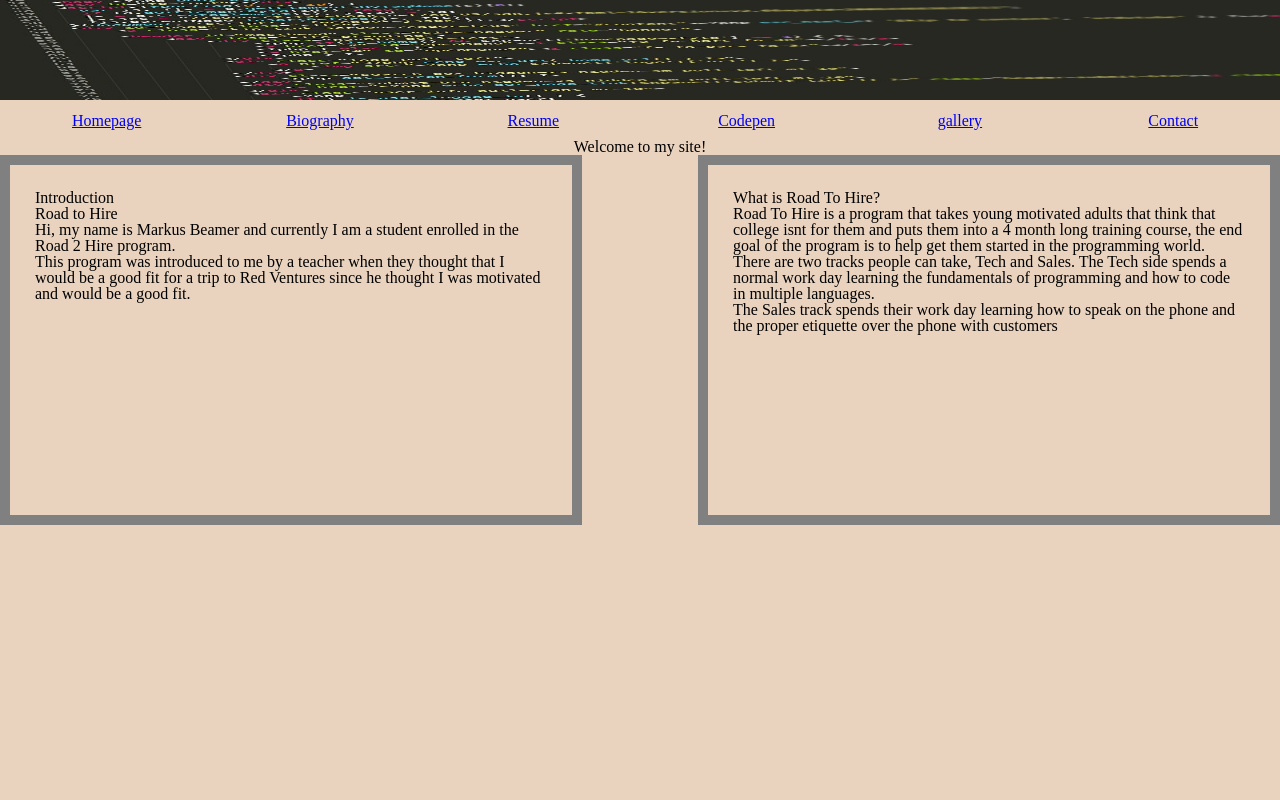
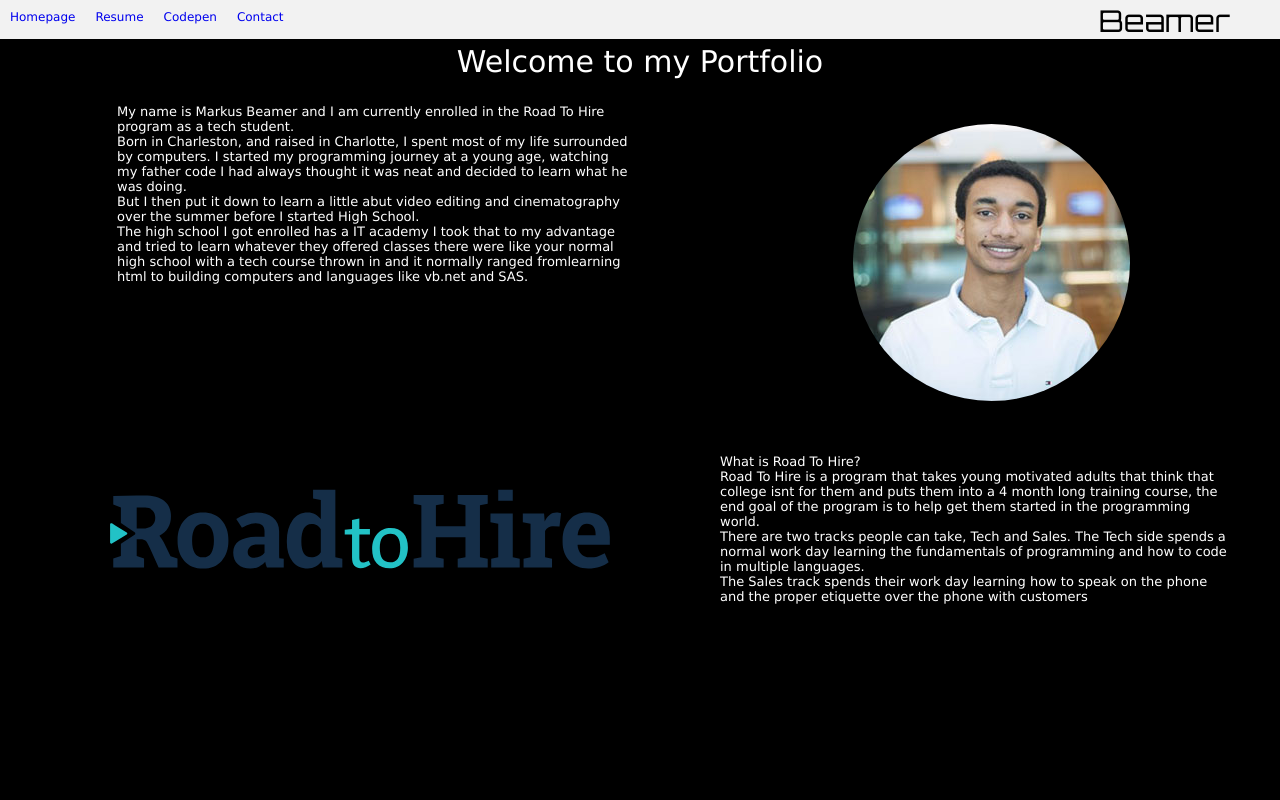
Before and after one commit to Mabeamer/Biograpy, a plain HTML site: page index.html in a window 1280 px wide. Shown: the top 800 px of the page. Drawn offline with nearby package versions, Linux system fonts and the light colour scheme.

Commit message:
editing biopage

```diff
--- a/index.html
+++ b/index.html
@@ -3,31 +3,29 @@
 <head>
   <title>Homepage</title>
   <link rel="stylesheet" href="styling.css">
+  <link href="https://fonts.googleapis.com/css?family=Orbitron" rel="stylesheet">
 </head>
 <body>
-  <header>
-    <!-- banner image and navigation goes here -->
-    <img src="images/banner.jpg" alt="Banner" id="banner">
-  </header>
   <nav class="links">
     <ul id="navigation">
       <li><a href="index.html">Homepage</a></li>
-      <li><a href="Biography.html">Biography</a></li>
       <li><a href="Resume.html">Resume</a></li>
       <li><a href="Codepen.html">Codepen</a></li>
-      <li><a href="gallery.html">gallery</a></li>
       <li><a href="Contact.html">Contact</a></li>
+      <p id="nameplate">Beamer</p>
     </ul>
   </nav>
   <section>
-    <p id="welcome"> Welcome to my site! </p>
+    <p id="welcome"> Welcome to my Portfolio </p>
     <div style="" class="pannel-wrapper">
+      <img src="images/profile.jpg" alt="profile" id="profileimg">
       <div style="" class="pannel-left">
-        <h1>Introduction</h1>
-        <strong> Road to Hire </strong>
-        <p>Hi, my name is Markus Beamer and currently I am a student enrolled in the Road 2 Hire program.</p>
-        <p>This program was introduced to me by a teacher when they thought that I would be a good fit for a trip to Red Ventures since he thought I was motivated and would be a good fit.</p>
+        <p>My name is Markus Beamer and I am currently enrolled in the Road To Hire program as a tech student.</p>
+        <p>Born in Charleston, and raised in Charlotte, I spent most of my life surrounded by computers. I started my programming journey at a young age, watching my father code I had always thought it was neat and decided to learn what he was doing.</p>
+        <p>But I then put it down to learn a little abut video editing and cinematography over the summer before I started High School.</p>
+        <p>The high school I got enrolled has a IT academy I took that to my advantage and tried to learn whatever they offered classes there were like your normal high school with a tech course thrown in and it normally ranged fromlearning html to building computers and languages like vb.net and SAS.</p>
       </div>
+      <img src="images/r2hbanner.svg" alt="r2hlogo" id="r2hlogo">
       <div style="" class="pannel">
         <section class="road2hire">
           <h1> What is Road To Hire?</h1>
@@ -44,5 +42,10 @@
     <a href="http://road2hire.org/">Road2Hire</a>
     <a href="https://www.linkedin.com/in/markus-a-beamer-528925137/">Linkin</a>
   </footer>
+    <script
+  src="https://code.jquery.com/jquery-3.2.1.js"
+  integrity="sha256-DZAnKJ/6XZ9si04Hgrsxu/8s717jcIzLy3oi35EouyE="
+  crossorigin="anonymous"></script>
+  <script src="script.js"></script>
 </body>
 </html>
--- a/script.js
+++ b/script.js
@@ -35,3 +35,20 @@ function test() {
   console.log(event);
   event.preventDefault();
 }
+
+// $(document).ready(function() {
+//   $('.pannel').slideDown();
+// });
+$(document).ready(function(){
+  $('.pannel').delay(450).fadeIn('slow');
+});
+$(document).ready(function(){
+  $('.pannel-left').delay(350).fadeIn('slow');
+});
+$(document).ready(function(){
+  $('#profileimg').delay(580).fadeIn('slow');
+});
+$(document).ready(function(){
+  $('#r2hlogo').delay(550).fadeIn('slow');
+});
+console.log("testing");
--- a/styling.css
+++ b/styling.css
@@ -34,9 +34,6 @@ footer, header, hgroup, menu, nav, section {
 
 
 
-body {
-	line-height: 1;
-}
 ol, ul {
 	list-style: none;
 }
@@ -53,7 +50,10 @@ table {
 	border-spacing: 0;
 }
 body{
-  background-color: #E9D3BE;
+  	background-color: black;
+  	color: white;
+   	font-family: verdana;
+	font-size: 13px;
 
 }
 
@@ -61,40 +61,50 @@ ul {
 	padding-left: 30px;
 	list-style: circle;
 }
-#banner{
+/*#banner{
   height: 10%;
   width: 100%;
 
-}
-
+}`
+*/
 #footer{
   padding-left: 46%;
-  background-color: black;
+  background-color: white;
 }
 
 ul#navigation {
   width:100%;
-  background-color: red;
+  background-color: rgb(242, 242, 242);
   overflow: auto;
-  list-style: none;
+  list-style-type: none;
 	padding-left: 0;
+	text-decoration: none;
 }
 
 ul#navigation > li {
-  box-sizing:border-box;
-  width: 16.666%;
+	font-size: 12px;
   display: block;
   float: left;
   padding: 10px;
-  background-color: #E9D3BE;
-  text-align: center;
+  background-color: rgb(242, 242, 242);
 }
-ul#navigation > li > a:hover{
-  background-color: grey;
+ul#navigation  li  a{
+	text-decoration: none;
 }
-
-
-
+ul#navigation  li  a:hover{
+  	color: rgba(0,0,0,.6);
+}
+#navigation li a:visited{
+	color: black;
+}
+#nameplate{
+	color: black;
+	float: right;
+	font-size: 30px;
+	margin-right: 50px;
+	margin-top: 2px;
+	font-family: 'Orbitron', sans-serif;
+}
 /* wrapper for all sites  */
 div.pannel-wrapper{
 	width:100%;
@@ -109,25 +119,41 @@ div.pannel-wrapper{
 }
 
 /*  index CSS  */
-p#welcome{
+#welcome{
 	text-align: center;
+	font-size: 30px;
+	margin-top: 5px;
 }
 div.pannel{
 	width:40%;
 	height:300px;
-  display:inline-block;
-	float:right;
-	border: 10px solid grey;
+  	display:none;
+  	margin-left: 695px;
+	/*border: 1px solid grey;*/
 	padding: 25px;
 
 }
 div.pannel-left{
 	width:40%;
 	height:300px;
-  display:inline-block;
-	float:left;
-	border: 10px solid grey;
+  	display:none;
+  	margin-left: 92px;
+	/*border: 1px solid grey;*/
 	padding: 25px;
+}
+#profileimg{
+	float: right;
+	margin-right: 150px;
+	margin-top: 45px;
+	border-radius: 50%;
+	display: none;
+}
+#r2hlogo{
+	float: left;
+	width: 500px;
+	height: 200px;
+	margin-left: 110px;
+	display: none;
 }
 /*	BIOGRAPHY CSS			*/
 #profile {
@@ -144,7 +170,7 @@ div.bio{
 	position: relative;
 	width:40%;
 	height:300px;
-	border: 10px solid grey;
+	border: 5px solid grey;
 	padding: 20px 20px 20px 20px;
 }
 #profile{
```
Also changed, not shown: Biography.html (+5 -0 lines), Codepen.html (+2 -7 lines), Resume.html (+2 -6 lines), contact.html (+1 -6 lines), Images/r2hbanner.svg (added), 2 other files.
